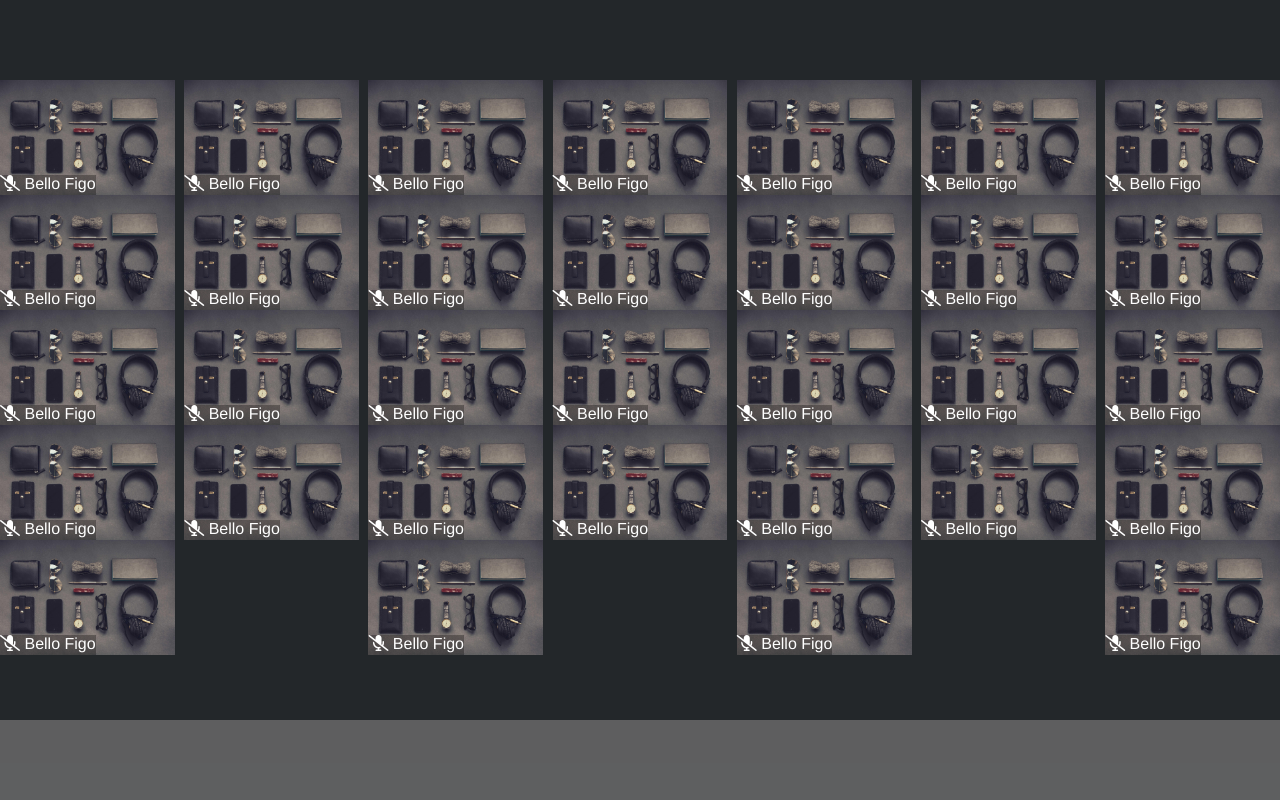
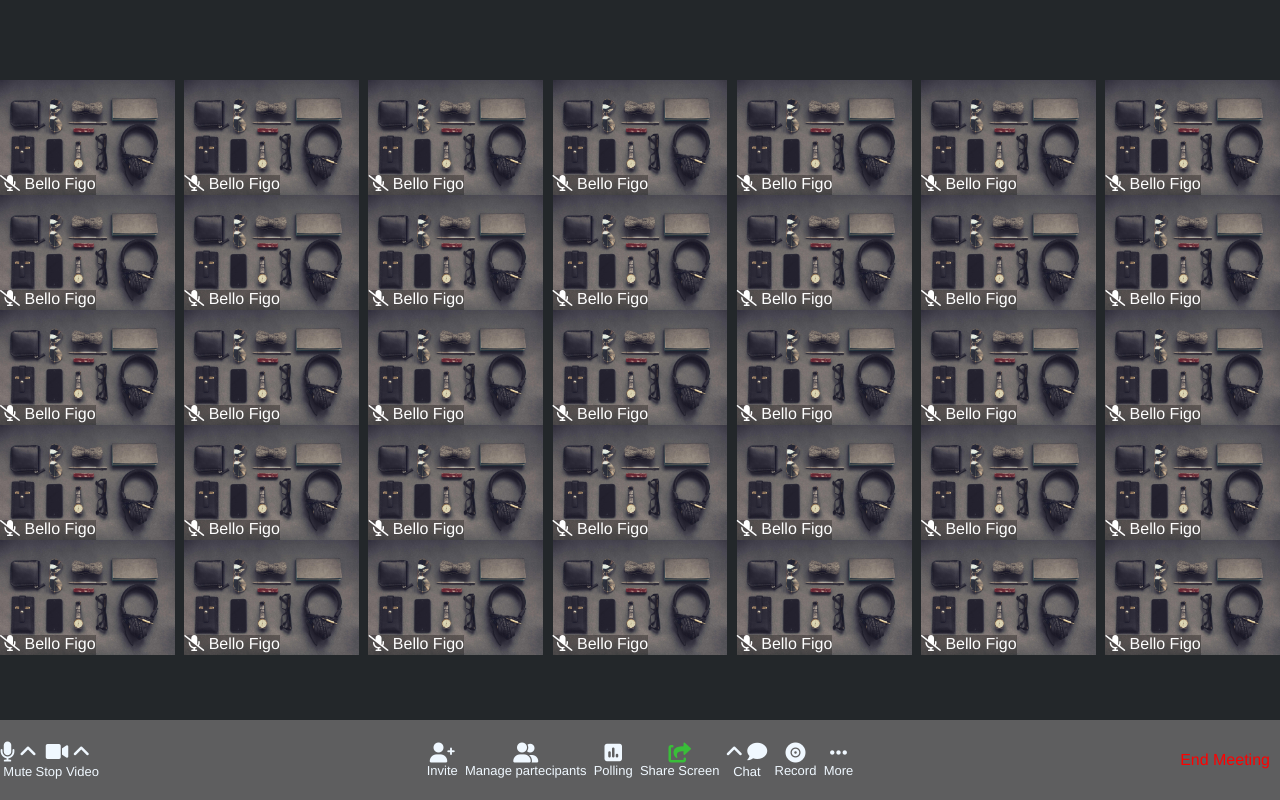
Before and after one commit to LorenzoSeverini/html-css-zoom, a plain HTML site: page index.html in a window 1280 px wide. Drawn offline with Linux system fonts and the light colour scheme.

Commit message:
feat(footer):aggiunto footer

```diff
--- a/index.html
+++ b/index.html
@@ -343,7 +343,35 @@
 
             </div>
 
+            <div class="containerImg">
 
+                <img src="./img/img1.jpg" alt="imgTree">
+                <div class="nameUser textCenter">
+                    <i class="fa-solid fa-microphone-slash"></i>
+                    <span> Bello Figo</span>
+                </div>
+
+            </div>
+
+            <div class="containerImg">
+
+                <img src="./img/img1.jpg" alt="imgTree">
+                <div class="nameUser textCenter">
+                    <i class="fa-solid fa-microphone-slash"></i>
+                    <span> Bello Figo</span>
+                </div>
+
+            </div>
+
+            <div class="containerImg">
+
+                <img src="./img/img1.jpg" alt="imgTree">
+                <div class="nameUser textCenter">
+                    <i class="fa-solid fa-microphone-slash"></i>
+                    <span> Bello Figo</span>
+                </div>
+
+            </div>
 
         </div>
 
@@ -353,8 +381,69 @@
 
     <!-- FOOTER -->
 
-    <footer class="bgDarkgray">
+    <footer class="bgDarkgray flexFooter">
 
+        <div class="faContent flexContent left">
+
+            <div>
+                <a class="fa-solid fa-microphone"></a>
+                <a class="fa-solid fa-angle-up"></a>
+                <div class="textFa">Mute</div>
+            </div>
+
+            <div>
+                <a class="fa-solid fa-video"></a>
+                <a class="fa-solid fa-angle-up"></a>
+                <div class="textFa">Stop Video</div>
+            </div>
+        </div>
+
+        <div class="faContent flexContent center">
+
+            <div>
+                <a class="fa-solid fa-user-plus"></a>
+                <div class="textFa">Invite</div>
+            </div>
+
+            <div>
+                <a class="fa-solid fa-user-group"></a>
+                <div class="textFa">Manage partecipants</div>
+            </div>
+
+            <div>
+                <a class="fa-solid fa-square-poll-vertical"></a>
+                <div class="textFa">Polling</div>
+            </div>
+
+            <div>
+                <a class="colorGreen fa-solid fa-share-from-square"></a>
+                <div class="textFa">Share Screen</div>
+            </div>
+
+            <div>
+                <a class="fa-solid fa-angle-up"></a>
+                <a class="fa-solid fa-comment"></a>
+                <div class="textFa">Chat</div>
+            </div>
+
+            <div>
+                <a class="fa-solid fa-record-vinyl"></a>
+                <div class="textFa">Record</div>
+            </div>
+
+            <div>
+                <a class="fa-solid fa-ellipsis"></a>
+                <div class="textFa">More</div>
+            </div>
+
+        </div>
+
+        <div class="flexContent right">
+                <a href="#">End Meeting</a>
+            </div>
+        <div>
+
+        </div>
     </footer>
 
 
```
